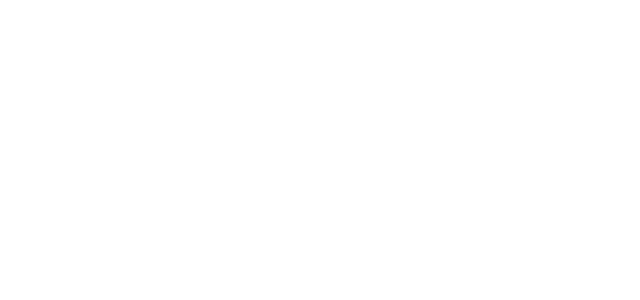
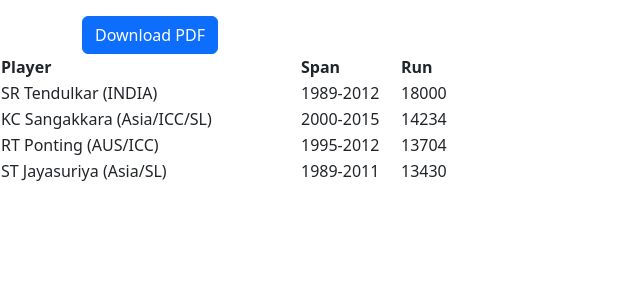
Before and after one commit to alymomdouh/AngularTestExamples, an Angular app: page /html-to-pdf in a window 1280 px wide. Before the commit this address led to /. Shown: the top 300 px of the page, without its empty margins (0-640 px from the left). Built offline with nearby package versions, Linux system fonts and the light colour scheme.

Commit message:
make dynmaic component to convert html to pdf

```diff
--- a/src/Components/default/default.component.html
+++ b/src/Components/default/default.component.html
@@ -510,6 +510,12 @@
             </svg>
             <span>open ToDo app </span>
         </button>
+        <button class="card card-small" (click)="btnhtmltopdfAppClick();" tabindex="0">
+            <svg class="material-icons" xmlns="http://www.w3.org/2000/svg" width="24" height="24" viewBox="0 0 24 24">
+                <path d="M19 13h-6v6h-2v-6H5v-2h6V5h2v6h6v2z" />
+            </svg>
+            <span>Html to Pdf app </span>
+        </button>
     </div>
     <!-- endmytest -->
     <!-- Terminal -->
--- a/src/Components/default/default.component.ts
+++ b/src/Components/default/default.component.ts
@@ -16,6 +16,9 @@
   btntodoAppClick = () => {
     this.router.navigateByUrl('/todo-app');
   };
+  btnhtmltopdfAppClick = () => {
+    this.router.navigateByUrl('/html-to-pdf');
+  };
 
   ngOnInit(): void {
   }
--- /dev/null
+++ b/src/Components/html-topdf/html-topdf.component.html
@@ -0,0 +1,38 @@
+<div class="container">
+    <div class="row">
+        <!-- <div class="col-md-4" *ngFor="let img of images; let i = index">
+            <img id="img{{ i }}" class="img-fluid" crossOrigin="Anonymous" [src]="img.url" />
+        </div> -->
+        <div class="col-md-12 mt-3">
+            <button (click)="download()" class="btn btn-primary">Download PDF</button>
+        </div>
+    </div>
+</div>
+
+<table id="table">
+    <tr>
+        <th style="width:300px">Player</th>
+        <th style="width:100px">Span</th>
+        <th style="width:100px">Run</th>
+    </tr>
+    <tr>
+        <td>SR Tendulkar (INDIA)</td>
+        <td>1989-2012</td>
+        <td>18000</td>
+    </tr>
+    <tr>
+        <td>KC Sangakkara (Asia/ICC/SL)</td>
+        <td>2000-2015</td>
+        <td>14234</td>
+    </tr>
+    <tr>
+        <td>RT Ponting (AUS/ICC)</td>
+        <td>1995-2012</td>
+        <td>13704</td>
+    </tr>
+    <tr>
+        <td>ST Jayasuriya (Asia/SL)</td>
+        <td>1989-2011</td>
+        <td>13430</td>
+    </tr>
+</table>
--- /dev/null
+++ b/src/Components/html-topdf/html-topdf.component.ts
@@ -0,0 +1,33 @@
+import { Component, OnInit } from '@angular/core';
+import jsPDF from 'jspdf';
+import 'jspdf-autotable';
+
+@Component({
+  selector: 'app-html-topdf',
+  templateUrl: './html-topdf.component.html',
+  styleUrls: ['./html-topdf.component.css']
+})
+export class HtmlTopdfComponent implements OnInit {
+
+  constructor() { }
+  ngOnInit(): void {
+  }
+  getBase64Image(img: CanvasImageSource) {
+    var canvas = document.createElement("canvas");
+    console.log("image");
+    canvas.width = Number(img.width);
+    canvas.height = Number(img.height);
+    var ctx = canvas.getContext("2d");
+    if (ctx) {
+      ctx.drawImage(img, 0, 0);
+      var dataURL = canvas.toDataURL("image/png");
+      return dataURL;
+    }
+    return "";
+  }
+  download() {
+    let doc = new jsPDF();
+    (doc as any).autoTable({ html: '#table' });
+    doc.save('test.pdf');
+  }
+}
--- a/src/app/app-routing.module.ts
+++ b/src/app/app-routing.module.ts
@@ -1,6 +1,7 @@
 import { NgModule } from '@angular/core';
 import { RouterModule, Routes } from '@angular/router';
 import { DefaultComponent } from 'src/Components/default/default.component';
+import { HtmlTopdfComponent } from 'src/Components/html-topdf/html-topdf.component';
 import { RegisterComponent } from 'src/Components/register/register.component';
 import { ToDoAppsComponent } from 'src/Components/to-do-apps/to-do-apps.component';
 
@@ -16,6 +17,7 @@
   },
   { path: 'Register', component: RegisterComponent },
   { path: 'todo-app', component: ToDoAppsComponent },
+  { path: 'html-to-pdf', component: HtmlTopdfComponent },
 ];
 
 @NgModule({
```
Also changed, not shown: src/app/app.module.ts (+5 -2 lines), src/Components/html-topdf/html-topdf.component.css (added), 1 other file (tests, documents, lock files or other folders). Lines whose indentation alone changed are shown as unchanged.
